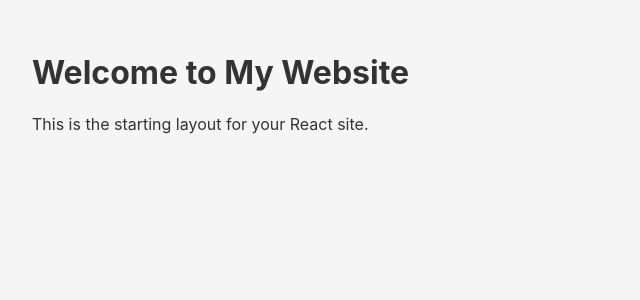
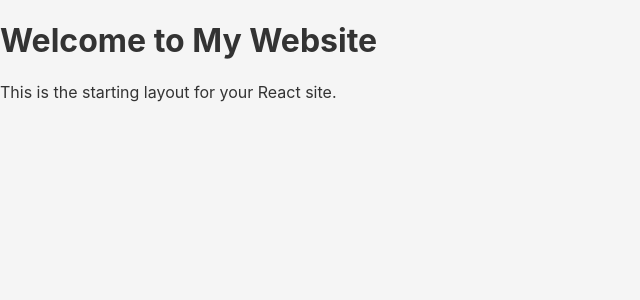
Before and after one commit to Mar4ik-G/ui-onixer, a React (Vite) app: page / in a window 1280 px wide. Shown: the top 300 px of the page, without its empty margins (0-640 px from the left). Built offline with nearby package versions, Linux system fonts and the light colour scheme.

Commit message:
add layout for component

```diff
--- a/src/App.tsx
+++ b/src/App.tsx
@@ -1,15 +1,12 @@
 import './App.scss'
+import Layout from './components/Layout'
 
 function App() {
     return (
-        <div className="app">
-
-            <main className="content">
-                <h1>Welcome to My Website</h1>
-                <p>This is the starting layout for your React site.</p>
-            </main>
-
-        </div>
+        <Layout>
+            <h1>Welcome to My Website</h1>
+            <p>This is the starting layout for your React site.</p>
+        </Layout>
     )
 }
 
--- /dev/null
+++ b/src/components/Layout.tsx
@@ -0,0 +1,19 @@
+import type {ReactNode} from "react";
+
+type LayoutProps = {
+    children: ReactNode
+}
+
+function Layout({ children }: LayoutProps) {
+    return (
+        <div className="layout">
+            <div className="main-wrapper">
+                <main className="main-content">
+                    {children}
+                </main>
+            </div>
+        </div>
+    )
+}
+
+export default Layout
```
